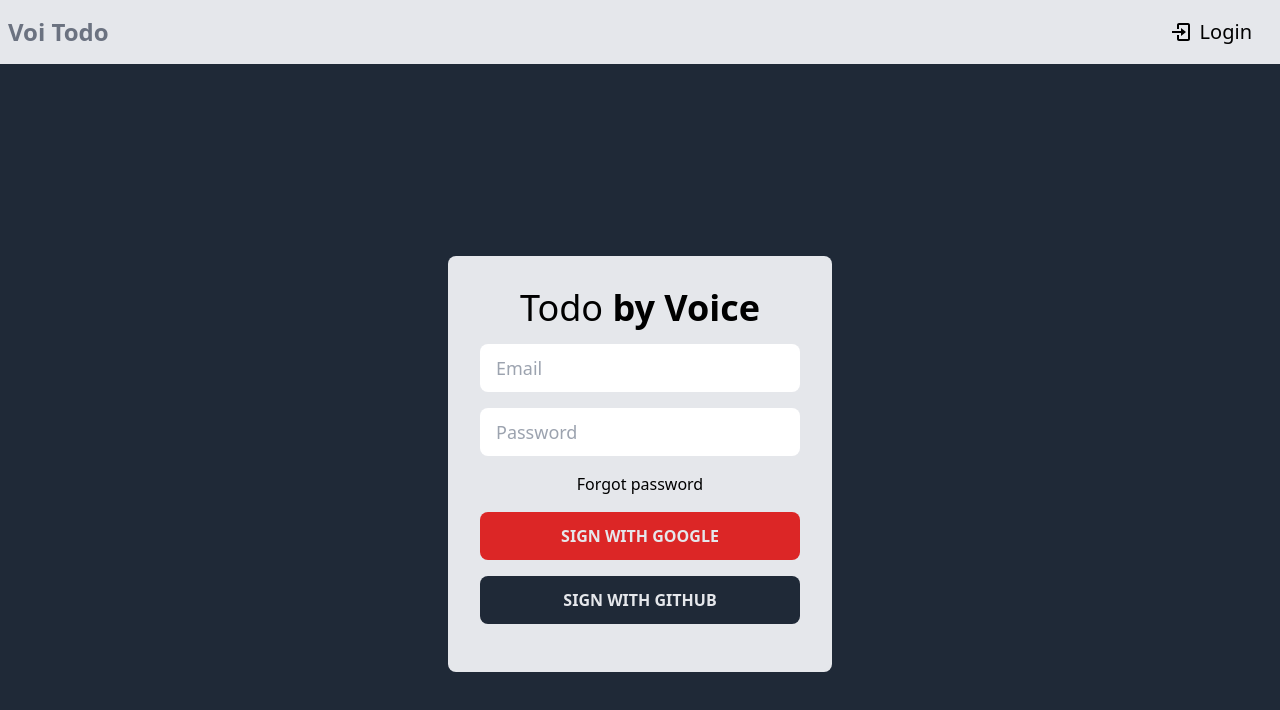
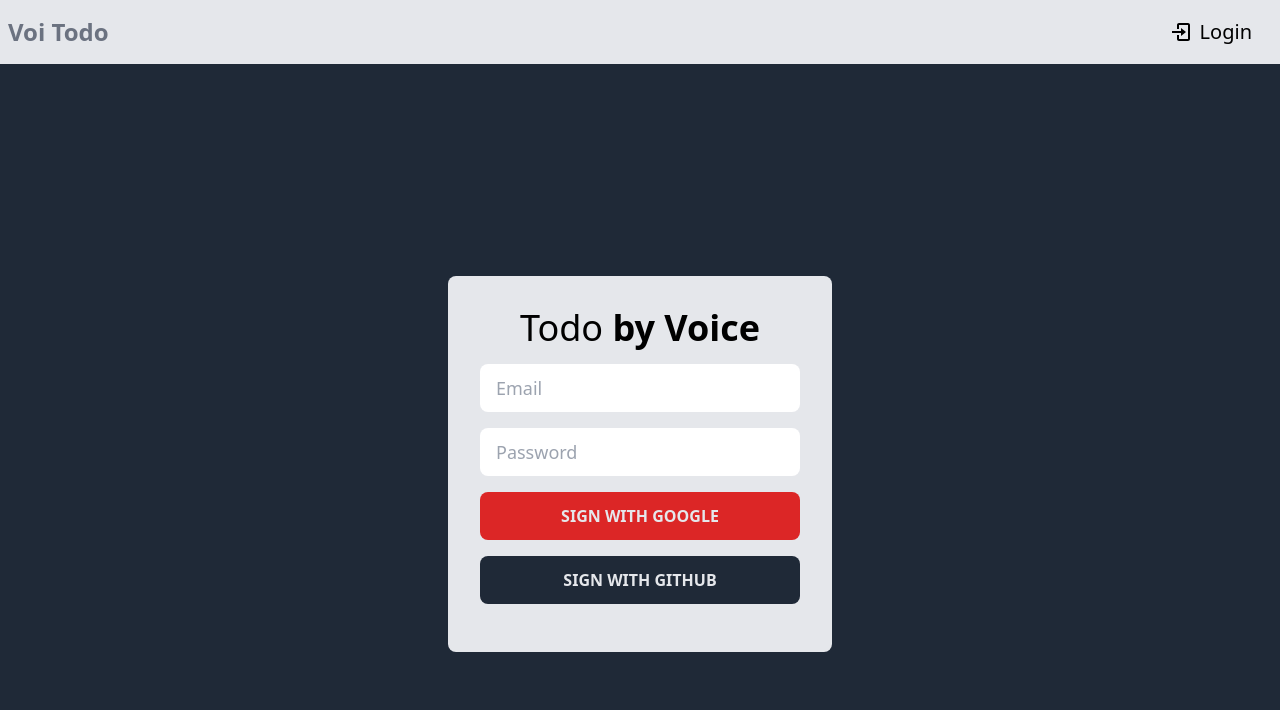
Before and after one commit to bengin34/18-voice-todo-app, a React (Create React App) app: page /login in a window 1280 px wide. Shown: the top 710 px of the page. Built offline with nearby package versions, Linux system fonts and the light colour scheme; no server answers.

Commit message:
password

```diff
--- a/src/pages/Login.jsx
+++ b/src/pages/Login.jsx
@@ -29,7 +29,6 @@ const Login = () => {
             className="w-full h-12 rounded-lg px-4 text-lg focus:ring-blue-600 mb-4"
             placeholder="Password"
           />
-          <p className="text-right mb-4">Forgot password</p>
           <button
             onClick={() => signUpWithGoogle(navigate)}
             className="w-full h-12 rounded-lg bg-red-600 text-gray-200 uppercase font-semibold hover:bg-red-700 transition mb-4"
```
